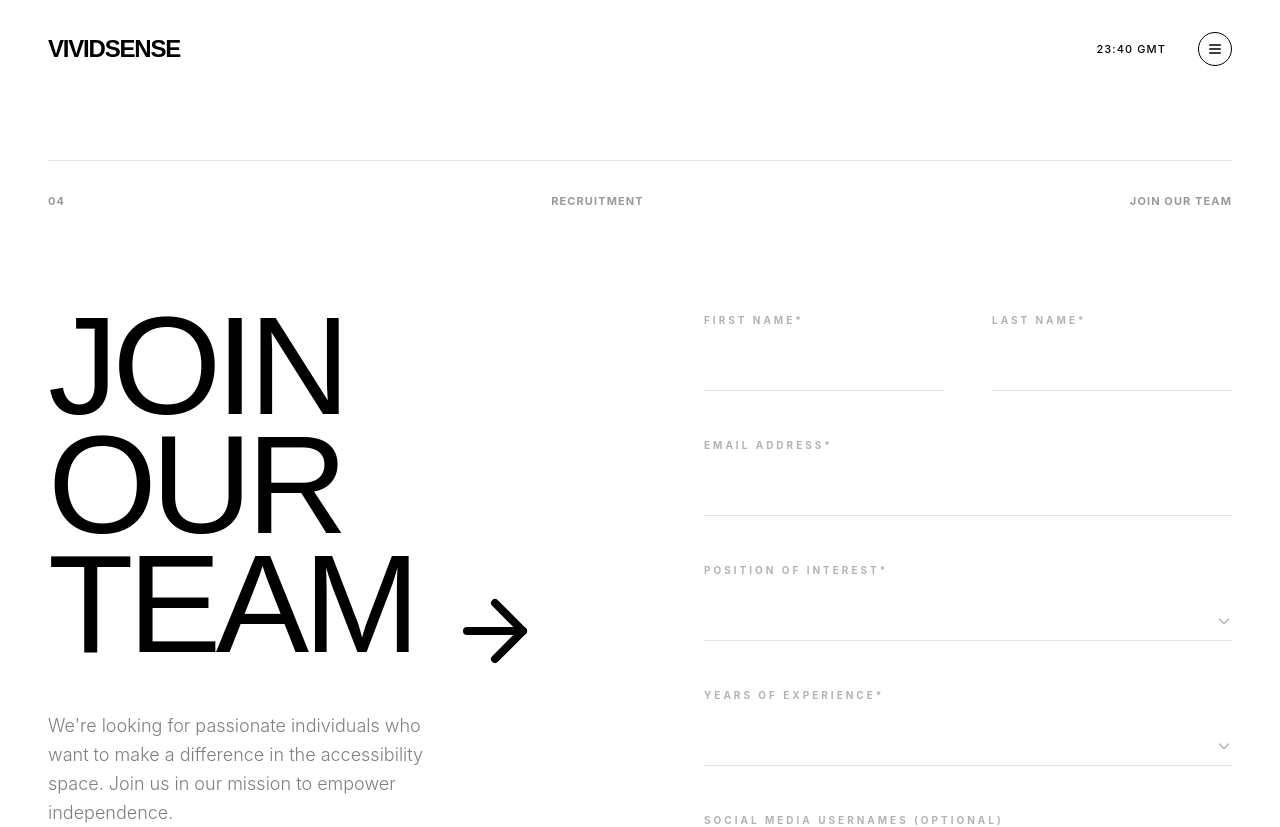
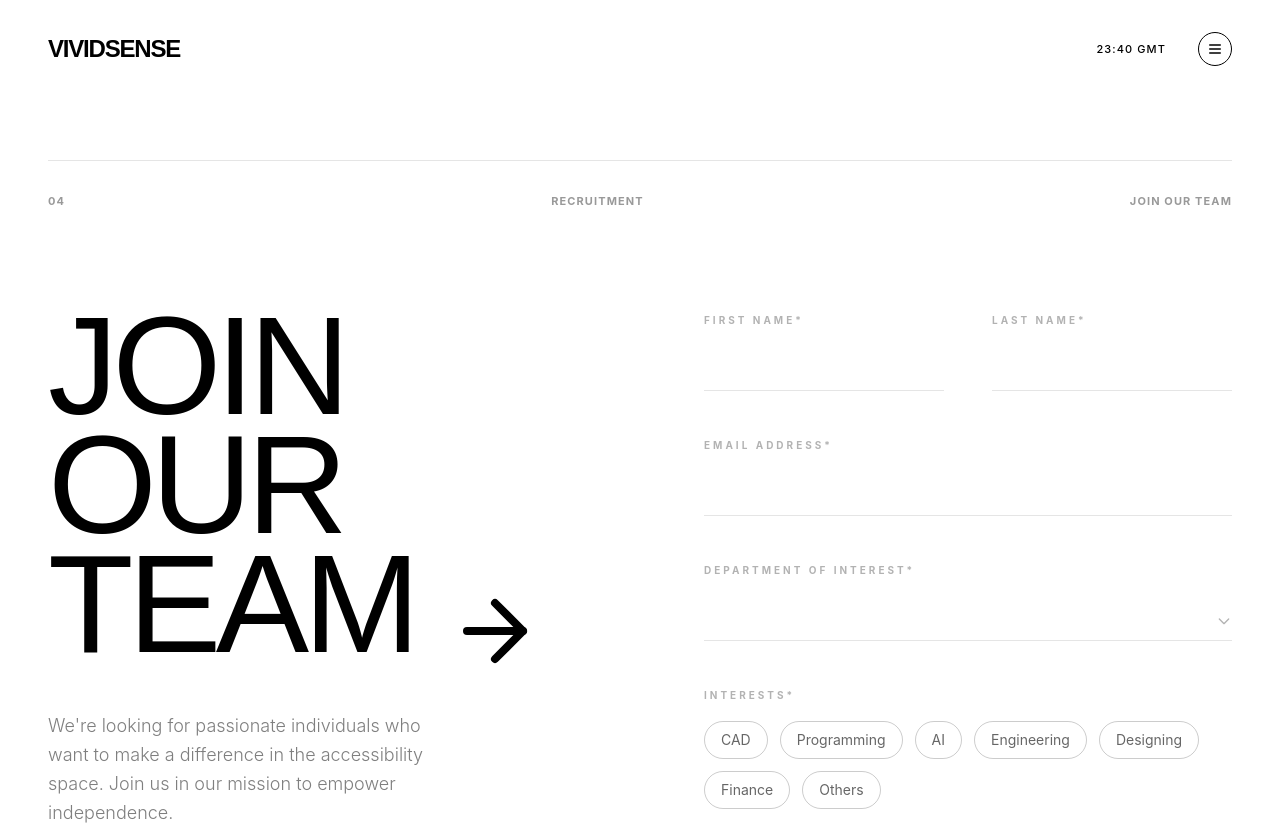
Before and after one commit to AnayKr15hn4/vividsensesiteag, a React (Vite) app: page /apply in a window 1280 px wide. Shown: the top 827 px of the page. Built offline with nearby package versions, Linux system fonts and the light colour scheme.

Commit message:
Update Apply page and hiring departments

```diff
--- a/src/pages/ApplyPage.tsx
+++ b/src/pages/ApplyPage.tsx
@@ -10,11 +10,22 @@ export const ApplyPage: React.FC = () => {
     firstName: "",
     lastName: "",
     email: "",
-    position: "",
+    department: "",
+    interests: [] as string[],
+    otherInterest: "",
     experience: "",
     message: "",
     socials: "",
   });
+
+  const handleInterestToggle = (interest: string) => {
+    setFormData((prev) => ({
+      ...prev,
+      interests: prev.interests.includes(interest)
+        ? prev.interests.filter((i) => i !== interest)
+        : [...prev.interests, interest],
+    }));
+  };
 
   const handleSubmit = async (e: React.FormEvent) => {
     e.preventDefault();
@@ -35,7 +46,9 @@ export const ApplyPage: React.FC = () => {
           firstName: "",
           lastName: "",
           email: "",
-          position: "",
+          department: "",
+          interests: [],
+          otherInterest: "",
           experience: "",
           message: "",
           socials: "",
@@ -156,24 +169,22 @@ export const ApplyPage: React.FC = () => {
                 />
               </div>
 
-              {/* Position of Interest */}
+              {/* Department of Interest */}
               <div className="space-y-4 relative">
                 <label className="text-[10px] font-bold tracking-[0.3em] uppercase text-black/30">
-                  Position of Interest*
+                  Department of Interest*
                 </label>
                 <select
-                  name="position"
-                  value={formData.position}
+                  name="department"
+                  value={formData.department}
                   onChange={handleChange}
                   required
                   className="w-full bg-transparent border-b border-black/10 py-2 text-lg font-light focus:outline-none focus:border-black transition-colors appearance-none cursor-pointer"
                 >
-                  <option value="" disabled selected></option>
-                  <option value="engineer">Software Engineer</option>
-                  <option value="designer">Product Designer</option>
-                  <option value="hardware">Hardware Engineer</option>
-                  <option value="media">Media Specialist</option>
-                  <option value="outreach">Outreach Specialist</option>
+                  <option value="" disabled></option>
+                  <option value="marketing">Marketing</option>
+                  <option value="content_creation">Content Creation</option>
+                  <option value="outreach">Outreach</option>
                 </select>
                 <div className="absolute right-0 bottom-3 pointer-events-none">
                   <svg
@@ -190,6 +201,52 @@ export const ApplyPage: React.FC = () => {
                     />
                   </svg>
                 </div>
+              </div>
+
+              {/* Interests */}
+              <div className="space-y-4 relative">
+                <label className="text-[10px] font-bold tracking-[0.3em] uppercase text-black/30">
+                  Interests*
+                </label>
+                <div className="flex flex-wrap gap-3">
+                  {["CAD", "Programming", "AI", "Engineering", "Designing", "Finance", "Others"].map((interest) => {
+                    const isSelected = formData.interests.includes(interest);
+                    return (
+                      <button
+                        type="button"
+                        key={interest}
+                        onClick={() => handleInterestToggle(interest)}
+                        className={`px-4 py-2 text-sm border rounded-full transition-colors ${
+                          isSelected
+                            ? "border-black bg-black text-white"
+                            : "border-black/20 text-black/60 hover:border-black/50"
+                        }`}
+                      >
+                        {interest}
+                      </button>
+                    );
+                  })}
+                </div>
+                {/* Hidden input to pass data to Formspree */}
+                <input type="hidden" name="interests" value={formData.interests.join(", ")} />
+
+                {/* Other Interest Input */}
+                {formData.interests.includes("Others") && (
+                  <div className="pt-2 space-y-2">
+                    <label className="text-[10px] font-bold tracking-[0.3em] uppercase text-black/30">
+                      Please Specify Other Interests*
+                    </label>
+                    <input
+                      type="text"
+                      name="otherInterest"
+                      value={formData.otherInterest}
+                      onChange={handleChange}
+                      placeholder="e.g. Data Science, Robotics"
+                      required
+                      className="w-full bg-transparent border-b border-black/10 py-2 text-lg font-light focus:outline-none focus:border-black transition-colors"
+                    />
+                  </div>
+                )}
               </div>
 
               {/* Years of Experience */}
```
